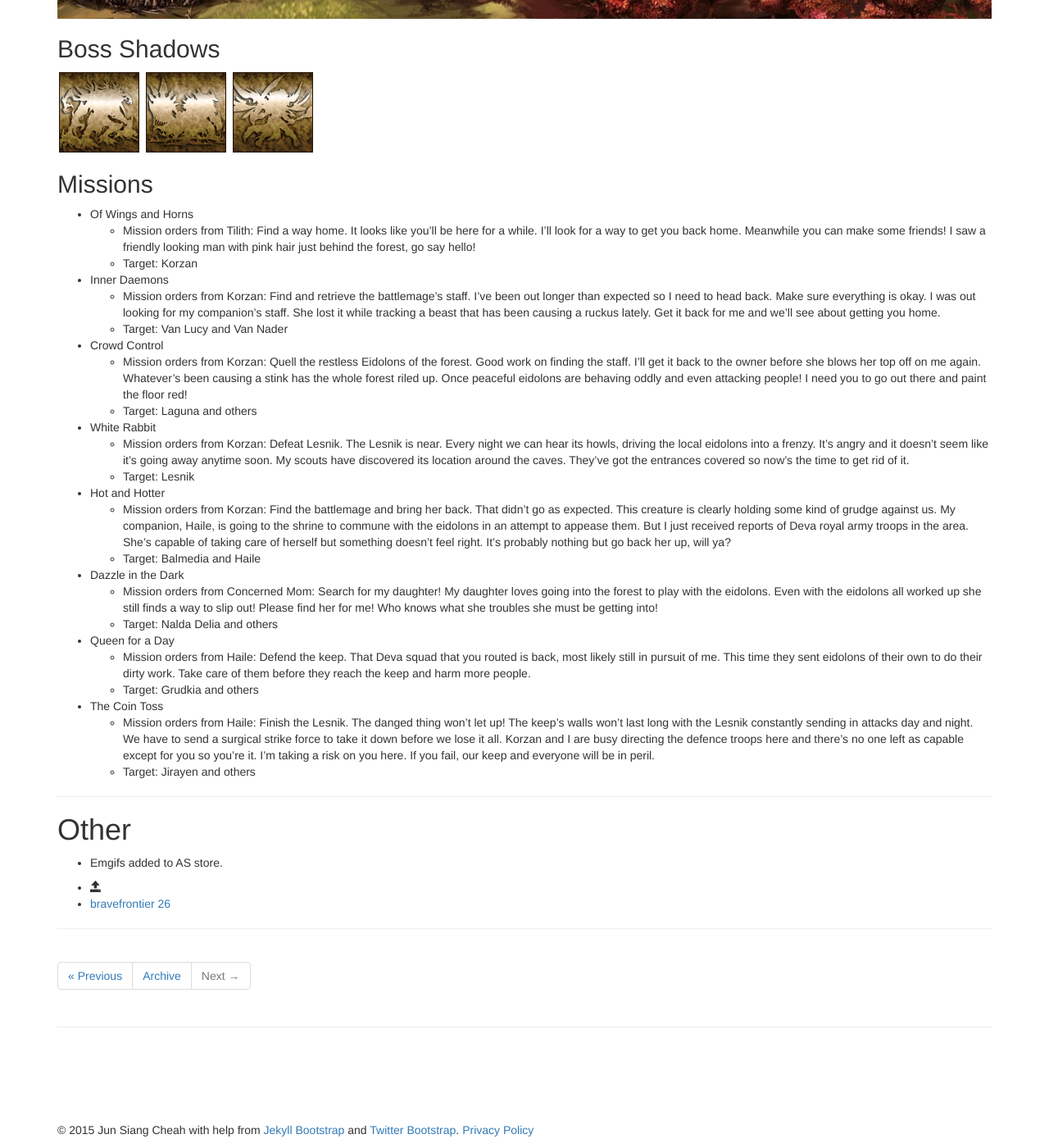
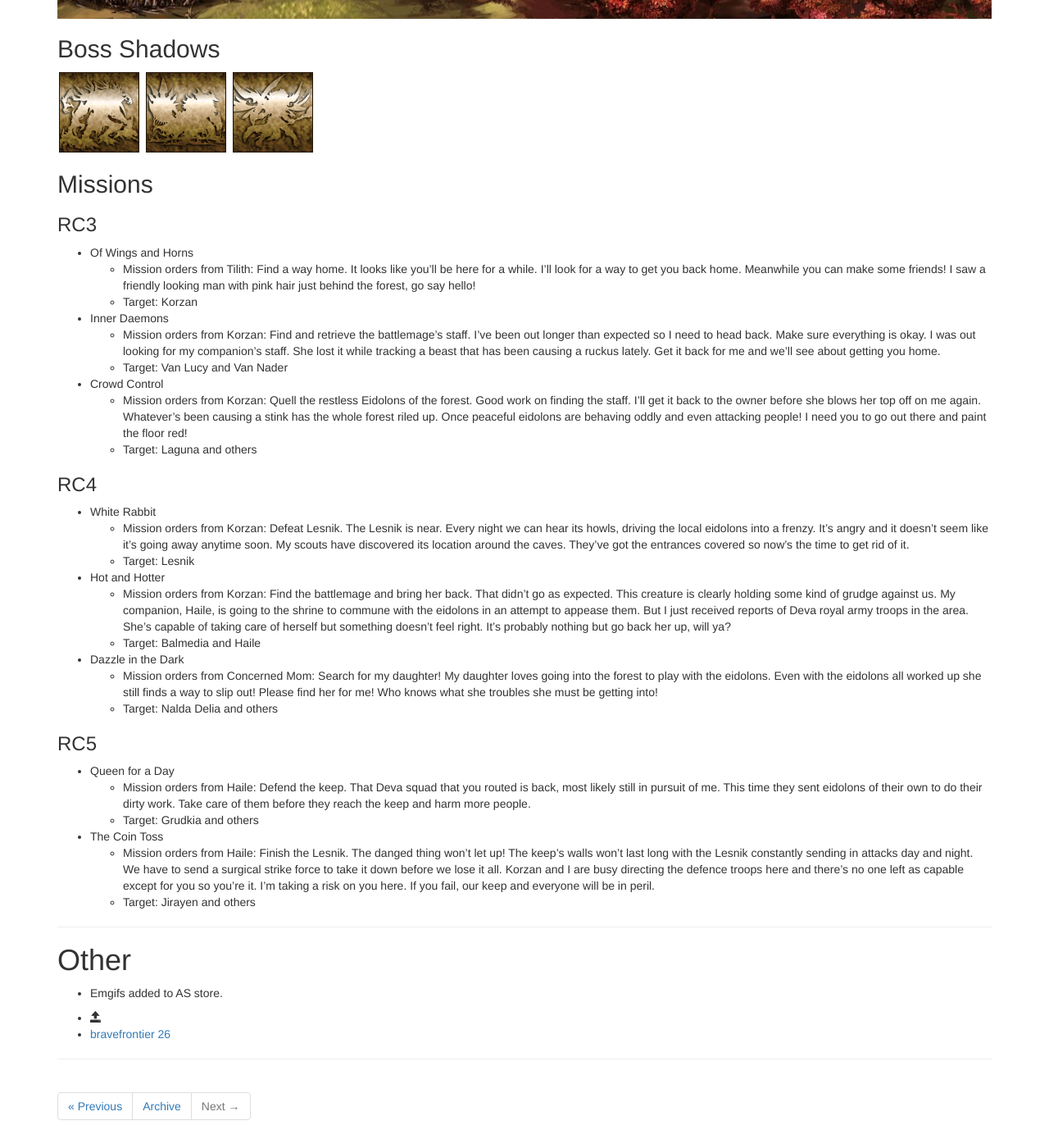
Before and after one commit to Deathmax/deathmax.github.io, a Jekyll site: the page built from _posts/2015-11-25-brave-frontier---update-notes---wed-nov-25-2015.md, in a window 1280 px wide and 1400 px high, scrolled down 15808 px. Shown: the whole window at 82% size. Built offline with Jekyll 4.4.1, drawn with Linux system fonts in a browser that asks for light colours; nearby versions of some CDN libraries; library files that are not in the unit come from our copies.

Commit message:
Add RC splits.

```diff
--- a/_posts/2015-11-25-brave-frontier---update-notes---wed-nov-25-2015.md
+++ b/_posts/2015-11-25-brave-frontier---update-notes---wed-nov-25-2015.md
@@ -106,6 +106,8 @@ This is a work in progress, will not be available to update data for some time.
 
 ##Missions
 
+###RC3
+
 * Of Wings and Horns
 	* Mission orders from Tilith: Find a way home. It looks like you’ll be here for a while. I’ll look for a way to get you back home. Meanwhile you can make some friends! I saw a friendly looking man with pink hair just behind the forest, go say hello!
 	* Target: Korzan
@@ -115,6 +117,9 @@ This is a work in progress, will not be available to update data for some time.
 * Crowd Control
 	* Mission orders from Korzan: Quell the restless Eidolons of the forest. Good work on finding the staff. I’ll get it back to the owner before she blows her top off on me again. Whatever’s been causing a stink has the whole forest riled up. Once peaceful eidolons are behaving oddly and even attacking people! I need you to go out there and paint the floor red!
 	* Target: Laguna and others
+
+###RC4
+
 * White Rabbit
 	* Mission orders from Korzan: Defeat Lesnik. The Lesnik is near. Every night we can hear its howls, driving the local eidolons into a frenzy. It’s angry and it doesn’t seem like it’s going away anytime soon. My scouts have discovered its location around the caves. They’ve got the entrances covered so now’s the time to get rid of it.
 	* Target: Lesnik
@@ -124,6 +129,9 @@ This is a work in progress, will not be available to update data for some time.
 * Dazzle in the Dark
 	* Mission orders from Concerned Mom: Search for my daughter! My daughter loves going into the forest to play with the eidolons. Even with the eidolons all worked up she still finds a way to slip out! Please find her for me! Who knows what she troubles she must be getting into!
 	* Target: Nalda Delia and others
+
+###RC5
+
 * Queen for a Day
 	* Mission orders from Haile: Defend the keep. That Deva squad that you routed is back, most likely still in pursuit of me. This time they sent eidolons of their own to do their dirty work. Take care of them before they reach the keep and harm more people.
 	* Target: Grudkia and others
```
